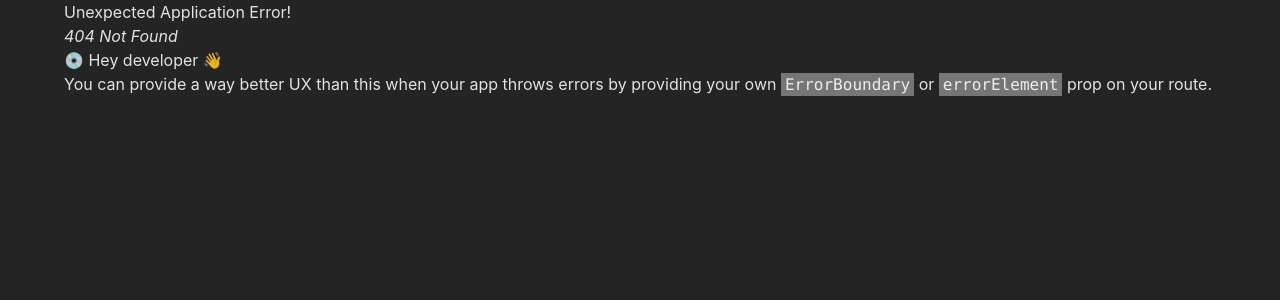
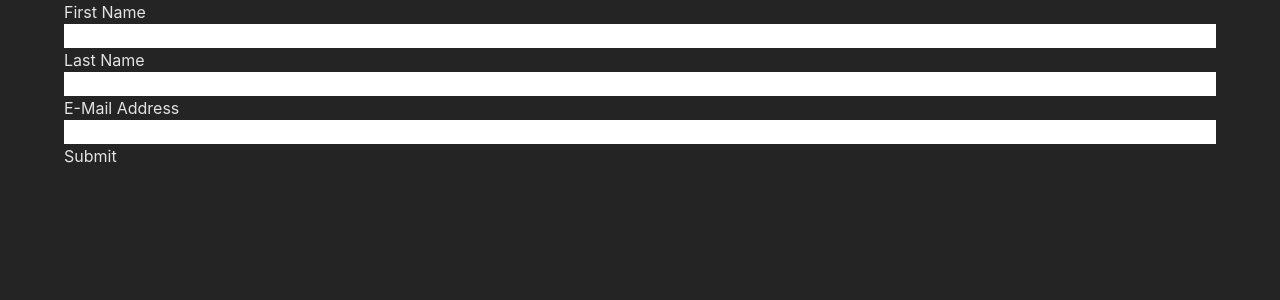
Before and after one commit to hoanghuyvu912/game-on-ui-vite, a React (Vite) app: page /sign-up in a window 1280 px wide. Before the commit this address had no page. Shown: the top 300 px of the page. Built offline with nearby package versions, Linux system fonts and the light colour scheme.

Commit message:
Add basic form for sign up page

```diff
--- a/src/App.jsx
+++ b/src/App.jsx
@@ -5,6 +5,7 @@ import Home from "./pages/homepage/Home";
 import GameStore from "./pages/game-store/GameStore";
 import GameLibrary from "./pages/game-library/GameLibrary";
 import Game from "./pages/game-detail/Game";
+import SignUp from "./pages/sign-up/SignUp";
 
 function App() {
   const router = createBrowserRouter([
@@ -18,6 +19,10 @@ function App() {
         { path: "/game/:gameId", element: <Game /> },
       ],
     },
+    {
+      path: "/sign-up",
+      element: <SignUp />,
+    },
   ]);
 
   return <RouterProvider router={router} />;
--- a/src/components/header/Header.jsx
+++ b/src/components/header/Header.jsx
@@ -1,6 +1,13 @@
 import React from "react";
+import { useNavigate } from "react-router-dom";
 
 export default function Header() {
+  const navigate = useNavigate();
+
+  const handleNavigate = (path) => {
+    navigate(path);
+  };
+
   return (
     <nav className="mx-auto flex items-center justify-between flex-wrap bg-transparent py-7">
       <div className="flex items-center flex-shrink-0 text-white mr-6">
@@ -40,18 +47,19 @@ export default function Header() {
           </a>
         </div> */}
         <div>
-          <a
-            href="#"
-            className="inline-block text-sm px-4 py-2 leading-none border rounded text-white border-white hover:border-transparent hover:text-teal-500 hover:bg-white mt-4 lg:mt-0 duration-500 mr-3"
+          <div
+            className="inline-block cursor-pointer text-sm px-4 py-2 leading-none border rounded text-white border-white hover:border-transparent hover:text-teal-500 hover:bg-white mt-4 lg:mt-0 duration-500 mr-3"
           >
             Sign in
-          </a>
-          <a
-            href="#"
-            className="inline-block text-sm px-4 py-2 leading-none border rounded text-white border-white hover:border-transparent hover:text-teal-500 hover:bg-white mt-4 lg:mt-0 duration-500"
+          </div>
+          <div
+            onClick={() => {
+              navigate("/sign-up")
+            }}
+            className="inline-block cursor-pointer text-sm px-4 py-2 leading-none border rounded text-white border-white hover:border-transparent hover:text-teal-500 hover:bg-white mt-4 lg:mt-0 duration-500"
           >
             Sign up
-          </a>
+          </div>
         </div>
       </div>
     </nav>
--- /dev/null
+++ b/src/hook/use-input.jsx
@@ -0,0 +1,50 @@
+import { useReducer } from "react";
+
+const initialInputState = {
+  value: "",
+  isTouched: false,
+};
+
+const inputStateReducer = (state, action) => {
+  if (action.type === "INPUT") {
+    return { value: action.value, isTouched: state.isTouched };
+  }
+  if (action.type === "BLUR") {
+    return { isTouched: true, value: state.value };
+  }
+  if (action.type === "RESET") {
+    return { isTouched: false, value: "" };
+  }
+  return state;
+};
+
+export default function useInput(validateValue) {
+  const [inputState, dispatch] = useReducer(
+    inputStateReducer,
+    initialInputState
+  );
+
+  const valueIsValid = validateValue(inputState.value);
+  const hasError = !valueIsValid && inputState.isTouched;
+
+  const valueChangeHandler = (event) => {
+    dispatch({ type: "INPUT", value: event.target.value });
+  };
+
+  const inputBlurHandler = (event) => {
+    dispatch({ type: "BLUR" });
+  };
+
+  const reset = () => {
+    dispatch({ type: "RESET" });
+  };
+
+  return {
+    value: inputState.value,
+    isValid: valueIsValid,
+    hasError,
+    valueChangeHandler,
+    inputBlurHandler,
+    reset,
+  };
+}
--- a/src/pages/game-detail/Game.jsx
+++ b/src/pages/game-detail/Game.jsx
@@ -36,10 +36,12 @@ export default function Game() {
     fetchGameDetails();
   }, [fetchGameDetails]);
 
+  console.log(gameDetails);
+
   const renderGameComment = gameDetails?.simplifiedCommentDtoList.map(
     (comment, index) => {
       return (
-        <li key={comment.id} className="my-5  leading-10">
+        <li key={comment.id} className="my-5">
           <p className="font-bold text-lg italic">{comment.username}</p>
           <p>{comment.commentDate}</p>
           <p>{comment.commentContent}</p>
@@ -47,6 +49,10 @@ export default function Game() {
       );
     }
   );
+
+  const renderGameSystemReq = gameDetails?.systemReq.split("\n").map((str) => {
+    return <p className="leading-none">{str}</p>;
+  });
 
   return (
     <section className="my-6">
@@ -64,10 +70,8 @@ export default function Game() {
             Released date: <span>{gameDetails?.releasedDate}</span>
           </p>
           <p className="font-bold">{gameDetails?.description}</p>
-          <p>
-            System requirement: <br />
-            <p className="font-bold">{gameDetails.systemReq}</p>
-          </p>
+          <p className="font-bold underline">System requirement:</p>
+          {renderGameSystemReq}
           <p>
             Price: <span className="font-bold">${gameDetails?.price}</span>
           </p>
--- /dev/null
+++ b/src/pages/sign-up/SignUp.jsx
@@ -0,0 +1,111 @@
+import React from "react";
+import useInput from "src/hook/use-input";
+
+const isNotEmpty = (value) => value.trim() !== "";
+const isEmail = (value) => value.includes("@");
+
+export default function SignUp() {
+  const {
+    value: firstNameValue,
+    isValid: firstNameIsValid,
+    hasError: firstNameHasError,
+    valueChangeHandler: firstNameChangeHandler,
+    inputBlurHandler: firstNameBlurHandler,
+    reset: resetFirstName,
+  } = useInput(isNotEmpty);
+  const {
+    value: lastNameValue,
+    isValid: lastNameIsValid,
+    hasError: lastNameHasError,
+    valueChangeHandler: lastNameChangeHandler,
+    inputBlurHandler: lastNameBlurHandler,
+    reset: resetLastName,
+  } = useInput(isNotEmpty);
+  const {
+    value: emailValue,
+    isValid: emailIsValid,
+    hasError: emailHasError,
+    valueChangeHandler: emailChangeHandler,
+    inputBlurHandler: emailBlurHandler,
+    reset: resetEmail,
+  } = useInput(isEmail);
+
+  let formIsValid = false;
+
+  if (firstNameIsValid && lastNameIsValid && emailIsValid) {
+    formIsValid = true;
+  }
+
+  const submitHandler = (event) => {
+    event.preventDefault();
+
+    if (!formIsValid) {
+      return;
+    }
+
+    console.log("Submitted!");
+    console.log(firstNameValue, lastNameValue, emailValue);
+
+    resetFirstName();
+    resetLastName();
+    resetEmail();
+  };
+
+  const firstNameClasses = firstNameHasError
+    ? "form-control invalid"
+    : "form-control";
+  const lastNameClasses = lastNameHasError
+    ? "form-control invalid"
+    : "form-control";
+  const emailClasses = emailHasError ? "form-control invalid" : "form-control";
+
+  return (
+    <form onSubmit={submitHandler}>
+      <div className="control-group">
+        <div className={firstNameClasses}>
+          <label htmlFor="name">First Name</label>
+          <input
+            type="text"
+            id="name"
+            value={firstNameValue}
+            onChange={firstNameChangeHandler}
+            onBlur={firstNameBlurHandler}
+          />
+          {firstNameHasError && (
+            <p className="error-text">Please enter a first name.</p>
+          )}
+        </div>
+        <div className={lastNameClasses}>
+          <label htmlFor="name">Last Name</label>
+          <input
+            type="text"
+            id="name"
+            value={lastNameValue}
+            onChange={lastNameChangeHandler}
+            onBlur={lastNameBlurHandler}
+          />
+          {lastNameHasError && (
+            <p className="error-text">Please enter a last name.</p>
+          )}
+        </div>
+      </div>
+      <div className={emailClasses}>
+        <label htmlFor="name">E-Mail Address</label>
+        <input
+          type="text"
+          id="name"
+          value={emailValue}
+          onChange={emailChangeHandler}
+          onBlur={emailBlurHandler}
+        />
+        {emailHasError && (
+          <p className="error-text">Please enter a valid email address.</p>
+        )}
+      </div>
+      <div className="form-actions">
+        <button disabled={!formIsValid}>Submit</button>
+      </div>
+    </form>
+  );
+  return <div>SignUp</div>;
+}
```
